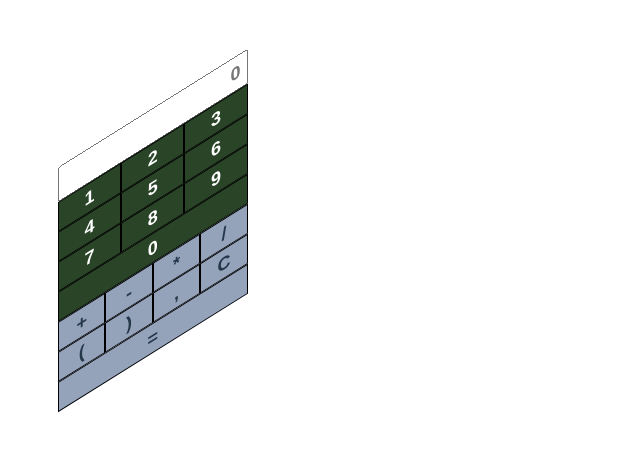
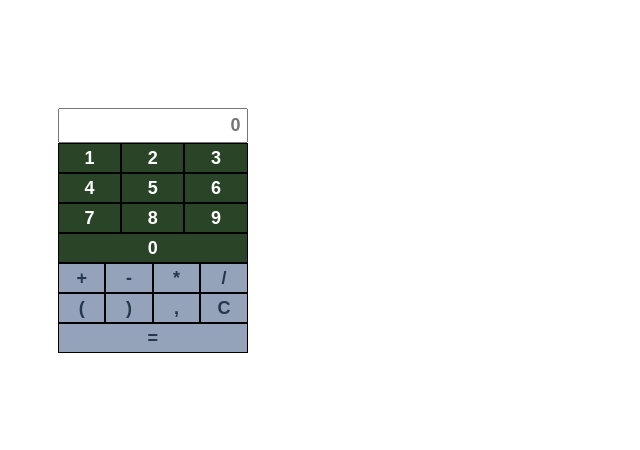
Before and after one commit to Stas0101/Calc, a plain HTML site: page index.html in a window 1280 px wide. Shown: the whole page, without its empty margins (0-640 px from the left). Drawn offline with nearby package versions, Linux system fonts and the light colour scheme.

Commit message:
Update style.css

```diff
--- a/style.css
+++ b/style.css
@@ -10,8 +10,7 @@
   position:relative;
   left: 50px;
   top: 100px;
-  transform: skewY(-32deg);
-}
+ }
 input[type="text"] {
   width: 100%;
   color: #000000;
```
